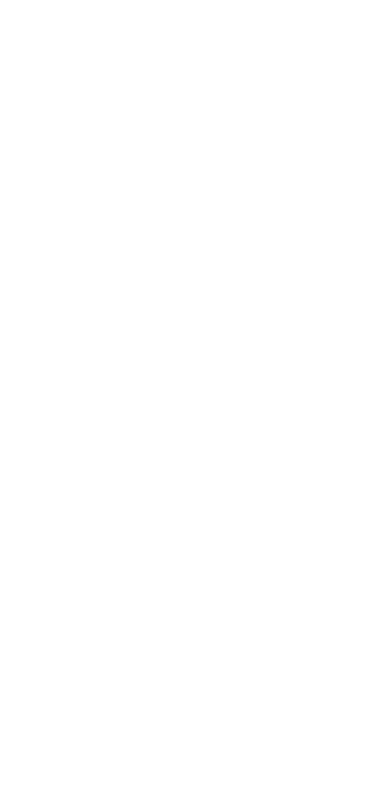
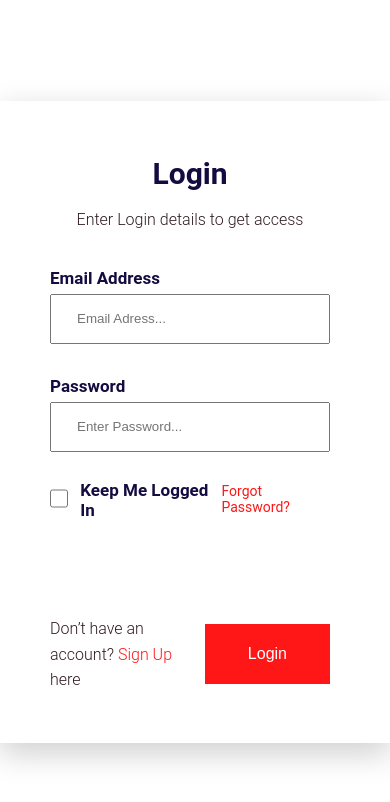
Before and after one commit to tornike2002/Ecommerce, a React (Vite) app: page /login in a window 390 px wide. Before the commit this address had no page. Shown: the top 802 px of the page. Built offline with nearby package versions, Linux system fonts and the light colour scheme.

Commit message:
created login page with design but not responsive, it will be updated later

```diff
--- a/src/App.tsx
+++ b/src/App.tsx
@@ -4,6 +4,7 @@ import Categories from "./pages/Categories";
 import About from "./pages/About";
 import Blog from "./pages/Blog";
 import Contact from "./pages/Contact";
+import Login from "./pages/Login";
 
 function App() {
 
@@ -17,6 +18,7 @@ function App() {
       <Route path="about" element={<About />} />
       <Route path="blog" element={<Blog />} />
       <Route path="contact" element={<Contact />} />
+      <Route path="login" element={<Login />} />
     </Routes>
   );
 }
--- a/src/index.css
+++ b/src/index.css
@@ -3,3 +3,11 @@
   padding: 0;
   box-sizing: border-box;
 }
+/* Roboto */
+/* font-family: 'Roboto', sans-serif; how to use ===> */
+@import url("https://fonts.googleapis.com/css2?family=Roboto:wght@300;400;500;700&display=swap");
+
+:root {
+  --mediumBlue: #140c40;
+  --lightBrown: #301A22;
+}
--- /dev/null
+++ b/src/pages/Login.tsx
@@ -0,0 +1,182 @@
+import { FC, Fragment } from "react";
+import styled from "styled-components";
+
+const Login: FC = () => {
+  return (
+    <Fragment>
+      <LoginMainDiv>
+        <LoginWrapper>
+          {/* titles */}
+          <LoginTitle>
+            <h1>Login</h1>
+            <h2>Enter Login details to get access</h2>
+          </LoginTitle>
+          {/* inputs */}
+          <LoginInputsWrapper>
+            <LoginInputsContainer>
+              <label htmlFor="email">Email Address</label>
+              <input type="text" id="email" placeholder="Email Adress..." />
+            </LoginInputsContainer>
+            <LoginInputsContainer>
+              <label htmlFor="password">Password</label>
+              <input
+                type="password"
+                id="password"
+                placeholder="Enter Password..."
+              />
+            </LoginInputsContainer>
+          </LoginInputsWrapper>
+          {/* checkbox and forgot password */}
+          <CheckboxForgotWrapper>
+            <span>
+              <input type="checkbox" />
+              <h3>Keep Me Logged In</h3>
+            </span>
+            <h2>Forgot Password?</h2>
+          </CheckboxForgotWrapper>
+          <SignLoginWrapper>
+            <p>Don’t have an account? <span>Sign Up</span> here</p>
+            <button>Login</button>
+          </SignLoginWrapper>
+        </LoginWrapper>
+      </LoginMainDiv>
+    </Fragment>
+  );
+};
+
+export default Login;
+
+const LoginMainDiv = styled.div`
+  width: 100%;
+  max-width: 100%;
+  min-height: 100vh;
+  background-color: #fff;
+  display: flex;
+  align-items: center;
+  justify-content: center;
+  font-family: "Roboto", sans-serif;
+`;
+const LoginWrapper = styled.div`
+  background: #fff;
+  padding: 55px 60px 50px 50px;
+  box-shadow: 0px 10px 30px 0px rgba(13, 12, 13, 0.2);
+  width: 100%;
+  max-width: 700px;
+`;
+// main div areas
+const LoginTitle = styled.div`
+  text-align: center;
+  color: var(--mediumBlue);
+  & h1 {
+    font-size: 30px;
+    font-weight: 600;
+    text-transform: capitalize;
+    padding-bottom: 16px;
+  }
+  & h2 {
+    color: var(--lightBrown);
+    font-size: 16px;
+    margin-bottom: 15px;
+    font-weight: 300;
+    line-height: 1.6;
+    padding-bottom: 20px;
+  }
+`;
+// title area
+const LoginInputsWrapper = styled.div`
+  display: flex;
+  flex-direction: column;
+  gap: 12px;
+  flex-wrap: wrap;
+  font-family: "Roboto", sans-serif;
+`;
+const LoginInputsContainer = styled.div`
+  display: flex;
+  flex-direction: column;
+
+  & label {
+    display: block;
+    font-size: 17px;
+    margin-bottom: 6px;
+    color: var(--mediumBlue);
+    text-transform: capitalize;
+    font-weight: 600;
+    text-align: left;
+  }
+  & input {
+    width: 100%;
+    max-width: 100%;
+    height: 50px;
+    margin-bottom: 20px;
+    padding: 0 25px;
+    color: #000;
+  }
+  & input:focus {
+    outline: none;
+    font-size: 16px;
+  }
+`;
+// CheckboxForgotWrapper
+const CheckboxForgotWrapper = styled.div`
+  display: flex;
+  justify-content: space-between;
+  align-items: center;
+  font-family: "Roboto", sans-serif;
+  & h2 {
+    font-size: 14px;
+    font-weight: 400;
+    color: #ff1616;
+    cursor: pointer;
+  }
+  & span {
+    display: flex;
+    align-items: center;
+    gap: 12px;
+  }
+  & span h3 {
+    display: block;
+    font-size: 17px;
+    margin-bottom: 6px;
+    color: var(--mediumBlue);
+    text-transform: capitalize;
+    font-weight: 600;
+    text-align: left;
+    padding-top: 8px;
+  }
+  & span input {
+    width: 19px;
+    height: 19px;
+  }
+  & span input[type="checkbox"] {
+    accent-color: red;
+  }
+`;
+// checkbox area
+const SignLoginWrapper = styled.div`
+  display: flex;
+  justify-content: space-between;
+  align-items: center;
+  padding-top: 90px;
+  font-family: "Roboto", sans-serif;
+  & p {
+    color: var(--lightBrown);
+    font-size: 16px;
+    font-weight: 300;
+    line-height: 1.6;
+  }
+  & p span {
+    color: #ff1616;
+    cursor: pointer;
+  }
+  & button {
+    background: #FF1616;
+    height: 60px;
+    padding: 10px 43px;
+    border: 0;
+    color: #fff;
+    text-transform: capitalize;
+    cursor: pointer;
+    font-size: 16px;
+    border-radius: 0px;
+  }
+`;
```
